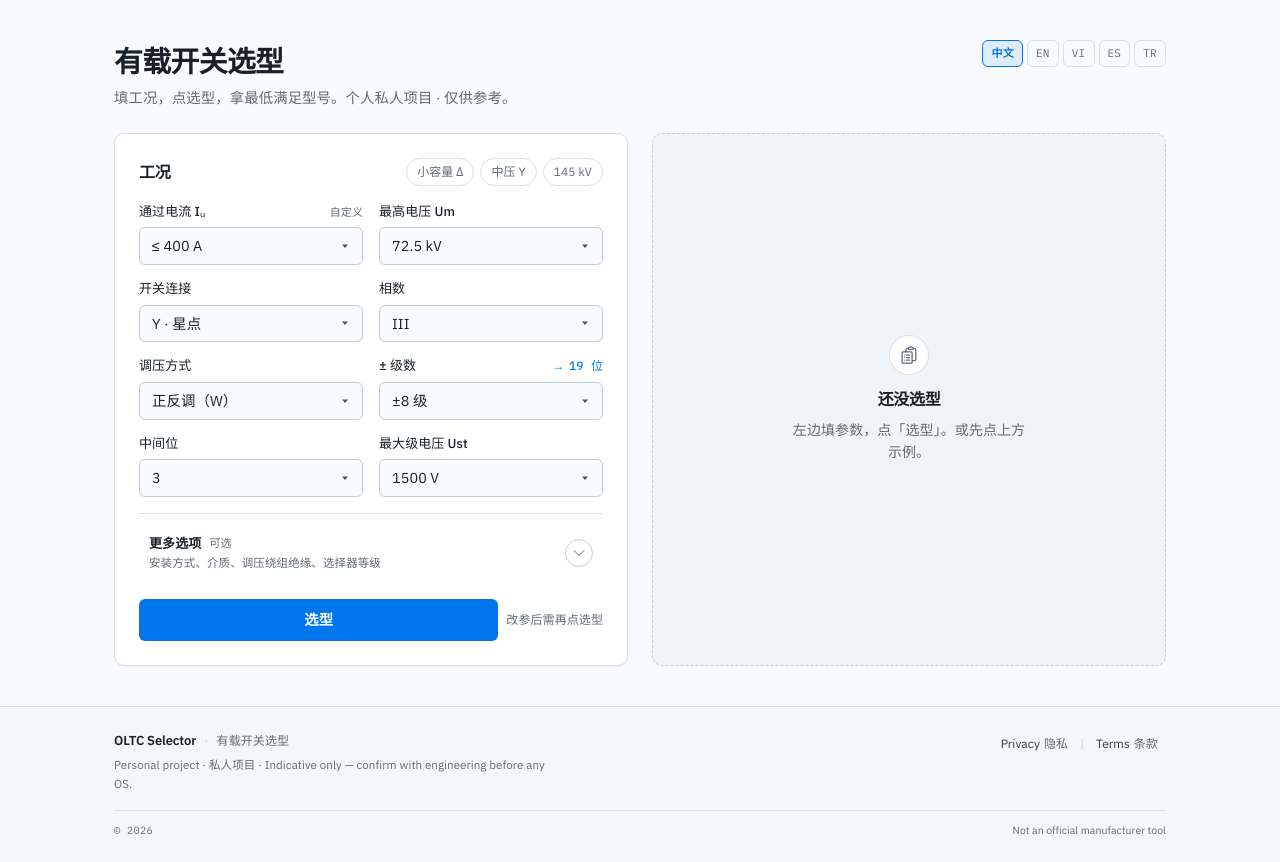
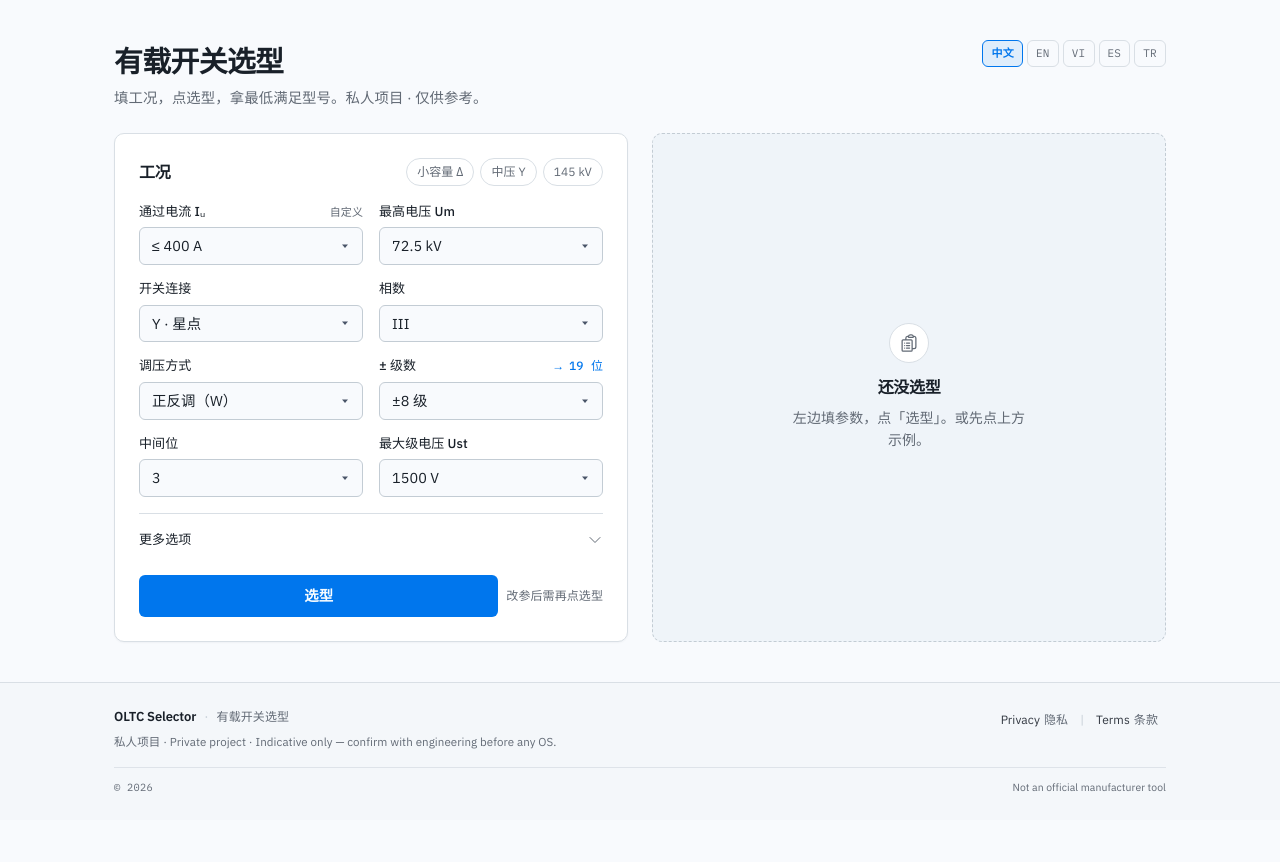
Before and after one commit to erict16/oltc-selector, a Next.js app: page / in a window 1280 px wide. After the commit the page ends 820 px from the top, so only its background shows below. Built offline with nearby package versions, Linux system fonts and the light colour scheme.

Commit message:
style: simplify more-options panel; use 私人项目 wording
Drop open-state tint and soft blue panel; use the same plain field
grid as the main form. Replace 个人私人/personal private with 私人项目.

```diff
--- a/app/layout.tsx
+++ b/app/layout.tsx
@@ -8,7 +8,7 @@ const basePath = process.env.GH_PAGES === "true" ? "/oltc-selector" : "";
 export const metadata: Metadata = {
   title: "OLTC Selector · 有载开关选型",
   description:
-    "Personal private OLTC type-designation helper. Indicative only — not an official manufacturer tool or OS.",
+    "Private OLTC type-designation helper. Indicative only — not an official manufacturer tool or OS.",
   metadataBase: new URL(
     basePath
       ? "https://erict16.github.io/oltc-selector"
--- a/app/privacy/page.tsx
+++ b/app/privacy/page.tsx
@@ -16,15 +16,15 @@ export default function PrivacyPage() {
       <LegalSection title="1. What this site is / 本站性质">
         <p>
           This website (“OLTC Selector”) is a{" "}
-          <strong>personal, private, non-commercial project</strong> built for
-          learning and convenience. It is{" "}
+          <strong>private, non-commercial project</strong> built for learning
+          and convenience. It is{" "}
           <strong>
             not an official product of any manufacturer, employer, or brand
           </strong>
           , and is not endorsed by them.
         </p>
         <p>
-          本站为<strong>个人私人、非商业项目</strong>
+          本站为<strong>私人、非商业项目</strong>
           ，仅供学习与自用便利。
           <strong>并非任何制造商、雇主或品牌的官方产品</strong>
           ，亦不代表其立场或背书。
--- a/app/terms/page.tsx
+++ b/app/terms/page.tsx
@@ -13,10 +13,10 @@ export default function TermsPage() {
         Last updated: 27 July 2026 · 更新日期：2026 年 7 月 27 日
       </p>
 
-      <LegalSection title="1. Private personal project / 个人私人项目">
+      <LegalSection title="1. Private project / 私人项目">
         <p>
           By using this site you acknowledge that it is a{" "}
-          <strong>personal private project</strong> of the author. It is
+          <strong>private project</strong> of the author. It is
           provided for educational and convenience purposes only. It is{" "}
           <strong>
             not an official tool, quotation system, order sheet (OS), or sales
@@ -25,7 +25,7 @@ export default function TermsPage() {
           of any company, including any on-load tap-changer manufacturer.
         </p>
         <p>
-          使用本站即表示您知悉：本站为作者的<strong>个人私人项目</strong>
+          使用本站即表示您知悉：本站为作者的<strong>私人项目</strong>
           ，仅供学习与便利参考。
           <strong>
             不是任何公司的官方工具、报价系统、OS 订单或销售承诺
--- a/components/SelectorApp.tsx
+++ b/components/SelectorApp.tsx
@@ -640,75 +640,41 @@ export function SelectorApp() {
             </Field>
           </div>
 
-          {/* More options — grouped advanced duty */}
-          <div className="mt-4 border-t border-[var(--color-rule)] pt-3">
+          {/* More options — same plain grid as main duty fields */}
+          <div className="mt-4 border-t border-[var(--color-rule)] pt-2.5">
             <button
               type="button"
               onClick={() => setMoreOpen((o) => !o)}
-              className={cx(
-                "flex w-full items-center gap-3 rounded-[var(--radius-sm)] px-2.5 py-2 text-left transition-colors duration-150",
-                "hover:bg-[var(--color-soft)]",
-                moreOpen && "bg-[var(--color-soft)]",
-              )}
+              className="flex w-full items-center justify-between gap-3 py-1.5 text-left"
               aria-expanded={moreOpen}
             >
-              <span className="min-w-0 flex-1">
-                <span className="flex items-center gap-2">
-                  <span className="text-[0.8125rem] font-semibold text-[var(--color-ink)]">
+              <span className="flex min-w-0 items-center gap-2">
+                <span className="text-[0.8125rem] font-medium text-[var(--color-ink)]">
                   {t(lang, "more")}
                 </span>
                 {moreSummaryCount > 0 ? (
-                    <span className="rounded-full bg-[oklch(58%_0.2_256_/_0.12)] px-1.5 py-0.5 font-mono text-[0.65rem] font-medium text-[var(--color-accent)]">
-                      {moreSummaryCount}
-                    </span>
-                  ) : (
-                    <span className="text-[0.7rem] font-normal text-[var(--color-muted)]">
-                      {t(lang, "moreOptional")}
-                    </span>
-                  )}
-                </span>
-                {!moreOpen && moreSummaryText ? (
-                  <span className="mt-0.5 block truncate text-[0.72rem] leading-snug text-[var(--color-muted)]">
+                  <span className="truncate text-[0.72rem] text-[var(--color-muted)]">
                     {moreSummaryText}
                   </span>
-                ) : (
-                  <span className="mt-0.5 block text-[0.72rem] leading-snug text-[var(--color-muted)]">
-                    {t(lang, "moreLead")}
+                ) : null}
               </span>
-                )}
-              </span>
-              <span
+              <ChevronDownIcon
                 className={cx(
-                  "flex h-7 w-7 shrink-0 items-center justify-center rounded-full border border-[var(--color-rule-2)] bg-white text-[var(--color-muted)] transition-transform duration-200",
+                  "h-4 w-4 shrink-0 text-[var(--color-muted)] transition-transform duration-200",
                   moreOpen && "rotate-180",
                 )}
                 aria-hidden
-              >
-                <ChevronDownIcon className="h-4 w-4" />
-              </span>
+              />
             </button>
 
             <div
               className={cx(
-                "grid transition-[grid-template-rows,opacity] duration-300 ease-out",
-                moreOpen
-                  ? "grid-rows-[1fr] opacity-100"
-                  : "grid-rows-[0fr] opacity-0",
+                "grid transition-[grid-template-rows] duration-200 ease-out",
+                moreOpen ? "grid-rows-[1fr]" : "grid-rows-[0fr]",
               )}
             >
               <div className="overflow-hidden">
-                <div className="mt-2 space-y-3 rounded-[var(--radius-md)] border border-[var(--color-rule)] bg-[var(--color-soft)]/60 p-3 sm:p-3.5">
-                  {/* —— Install & medium —— */}
-                  <section className="space-y-2.5">
-                    <header className="flex items-baseline justify-between gap-2">
-                      <h3 className="text-[0.7rem] font-semibold tracking-wide text-[var(--color-ink)] uppercase">
-                        {t(lang, "moreSecInstall")}
-                      </h3>
-                      <span className="text-[0.68rem] text-[var(--color-muted)]">
-                        {t(lang, "moreSecInstallHint")}
-                      </span>
-                    </header>
-                    <div className="grid gap-x-3 gap-y-3 sm:grid-cols-2">
+                <div className="grid gap-x-4 gap-y-3.5 pt-3 sm:grid-cols-2">
                   <Field label={t(lang, "mounting")}>
                     <select
                       className={controlClass}
@@ -742,57 +708,12 @@ export function SelectorApp() {
                         )
                       }
                     >
-                          <option value="oil_vacuum">
-                            {t(lang, "medVac")}
-                          </option>
+                      <option value="oil_vacuum">{t(lang, "medVac")}</option>
                       <option value="oil">{t(lang, "medOil")}</option>
                       <option value="dry">{t(lang, "medDry")}</option>
                     </select>
                   </Field>
-                    </div>
-                    <label
-                      className={cx(
-                        "flex cursor-pointer items-start gap-3 rounded-[var(--radius-sm)] border bg-white px-3 py-2.5 transition-colors",
-                        input.preferVacuum
-                          ? "border-[oklch(58%_0.2_256_/_0.35)] ring-1 ring-[oklch(58%_0.2_256_/_0.12)]"
-                          : "border-[var(--color-rule-2)] hover:border-[oklch(70%_0.03_256)]",
-                      )}
-                    >
-                      <input
-                        type="checkbox"
-                        className="mt-0.5 size-3.5 shrink-0 accent-[var(--color-accent)]"
-                        checked={input.preferVacuum}
-                        onChange={(e) =>
-                          patch("preferVacuum", e.target.checked)
-                        }
-                      />
-                      <span className="min-w-0">
-                        <span className="block text-[0.8125rem] font-medium text-[var(--color-ink)]">
-                          {t(lang, "preferVac")}
-                        </span>
-                        <span className="mt-0.5 block text-[0.72rem] leading-snug text-[var(--color-muted)]">
-                          {t(lang, "preferVacTip")}
-                        </span>
-                      </span>
-                    </label>
-                  </section>
 
-                  <div className="border-t border-[var(--color-rule)]" />
-
-                  {/* —— Across-tap insulation —— */}
-                  <section className="space-y-2.5">
-                    <header className="flex items-baseline justify-between gap-2">
-                      <h3 className="text-[0.7rem] font-semibold tracking-wide text-[var(--color-ink)] uppercase">
-                        {t(lang, "moreSecInsul")}
-                      </h3>
-                      <span className="text-[0.68rem] text-[var(--color-muted)]">
-                        {t(lang, "moreSecInsulHint")}
-                      </span>
-                    </header>
-                    <p className="text-[0.72rem] leading-snug text-[var(--color-muted)]">
-                      {t(lang, "acrossLead")}
-                    </p>
-                    <div className="grid gap-x-3 gap-y-3 sm:grid-cols-2">
                   <Field label={t(lang, "acrossBil")}>
                     <select
                       className={controlClass}
@@ -812,7 +733,6 @@ export function SelectorApp() {
                       }
                     >
                       <option value="">{t(lang, "acrossUnset")}</option>
-                          {/* Keep fixture / odd values visible if not in menu */}
                       {input.acrossTapBilKv != null &&
                       input.acrossTapBilKv > 0 &&
                       !(ACROSS_BIL_OPTIONS_KV as readonly number[]).includes(
@@ -833,8 +753,7 @@ export function SelectorApp() {
                     <select
                       className={controlClass}
                       value={
-                            input.acrossTapPfKv != null &&
-                            input.acrossTapPfKv > 0
+                        input.acrossTapPfKv != null && input.acrossTapPfKv > 0
                           ? String(input.acrossTapPfKv)
                           : ""
                       }
@@ -864,26 +783,9 @@ export function SelectorApp() {
                       ))}
                     </select>
                   </Field>
-                    </div>
-                  </section>
 
                   {selectorVisible ? (
-                    <>
-                      <div className="border-t border-[var(--color-rule)]" />
-                      {/* —— Selector grade —— */}
-                      <section className="space-y-2.5">
-                        <header className="flex items-baseline justify-between gap-2">
-                          <h3 className="text-[0.7rem] font-semibold tracking-wide text-[var(--color-ink)] uppercase">
-                            {t(lang, "moreSecSel")}
-                          </h3>
-                          <span className="text-[0.68rem] text-[var(--color-muted)]">
-                            {t(lang, "moreSecSelHint")}
-                          </span>
-                        </header>
-                        <Field
-                          label={t(lang, "selectorSize")}
-                          tip={t(lang, "selectorTip")}
-                        >
+                    <Field label={t(lang, "selectorSize")}>
                       <select
                         className={controlClass}
                         value={input.selectorSize ?? "auto"}
@@ -901,9 +803,19 @@ export function SelectorApp() {
                         <option value="DE">DE</option>
                       </select>
                     </Field>
-                      </section>
-                    </>
                   ) : null}
+
+                  <label className="flex items-center gap-2 self-end pb-1.5 text-[0.8125rem] text-[var(--color-ink-2)]">
+                    <input
+                      type="checkbox"
+                      className="size-3.5 accent-[var(--color-accent)]"
+                      checked={input.preferVacuum}
+                      onChange={(e) =>
+                        patch("preferVacuum", e.target.checked)
+                      }
+                    />
+                    {t(lang, "preferVac")}
+                  </label>
                 </div>
               </div>
             </div>
--- a/components/SiteFooter.tsx
+++ b/components/SiteFooter.tsx
@@ -26,7 +26,7 @@ export function SiteFooter() {
               </span>
             </p>
             <p className="max-w-md text-[0.72rem] leading-relaxed text-[var(--color-muted)]">
-              Personal project · 私人项目 · Indicative only — confirm with
+              私人项目 · Private project · Indicative only — confirm with
               engineering before any OS.
             </p>
           </div>
--- a/lib/i18n.ts
+++ b/lib/i18n.ts
@@ -101,7 +101,7 @@ const en: Dict = {
 
 const zh: Dict = {
   title: "有载开关选型",
-  subtitle: "填工况，点选型，拿最低满足型号。个人私人项目 · 仅供参考。",
+  subtitle: "填工况，点选型，拿最低满足型号。私人项目 · 仅供参考。",
   duty: "工况",
   examplesAria: "示例工况",
   exSmall: "小容量 Δ",
```
Also changed, not shown: 1 other file (tests, documents, lock files or other folders). Lines whose indentation alone changed are shown as unchanged.
